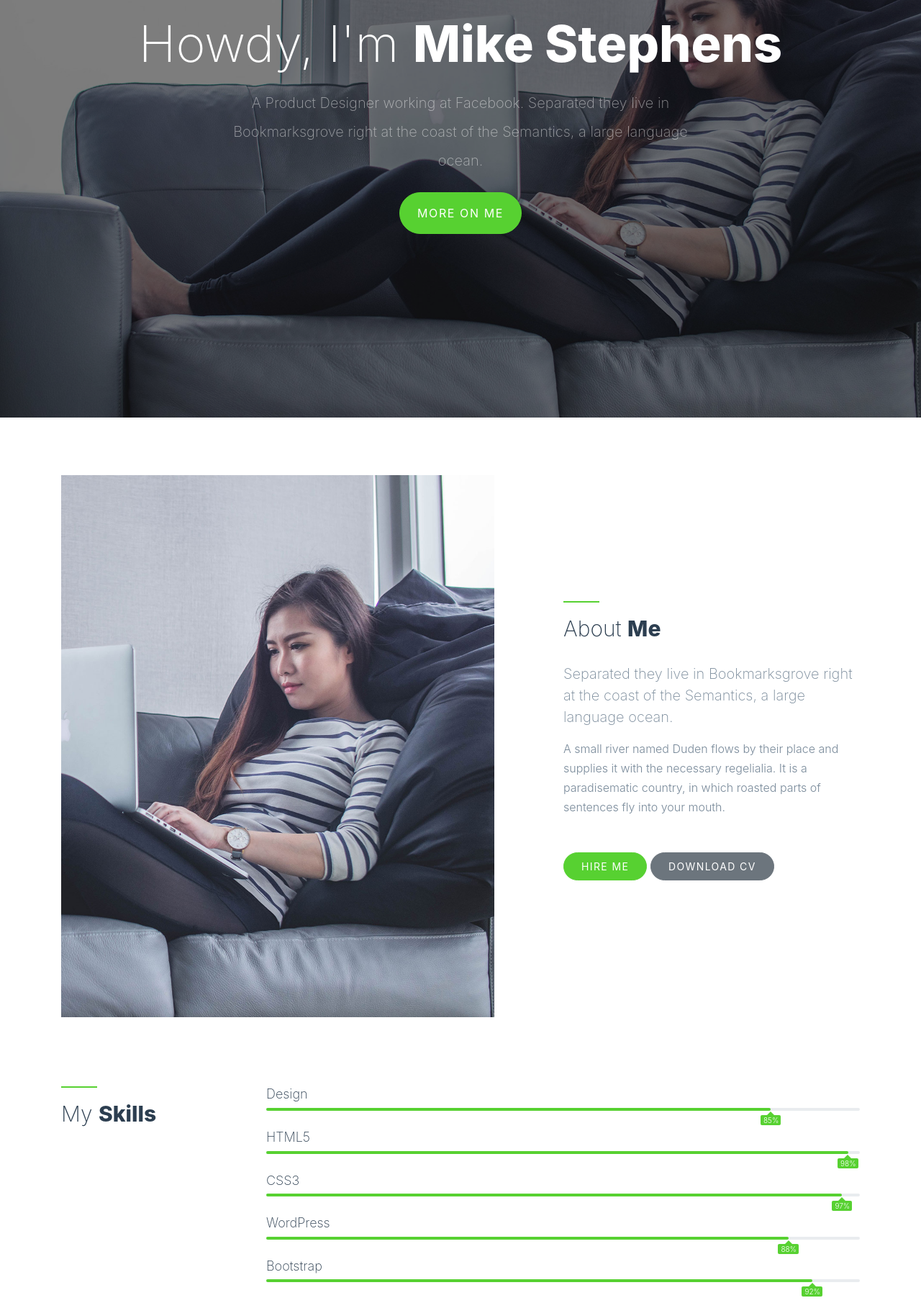
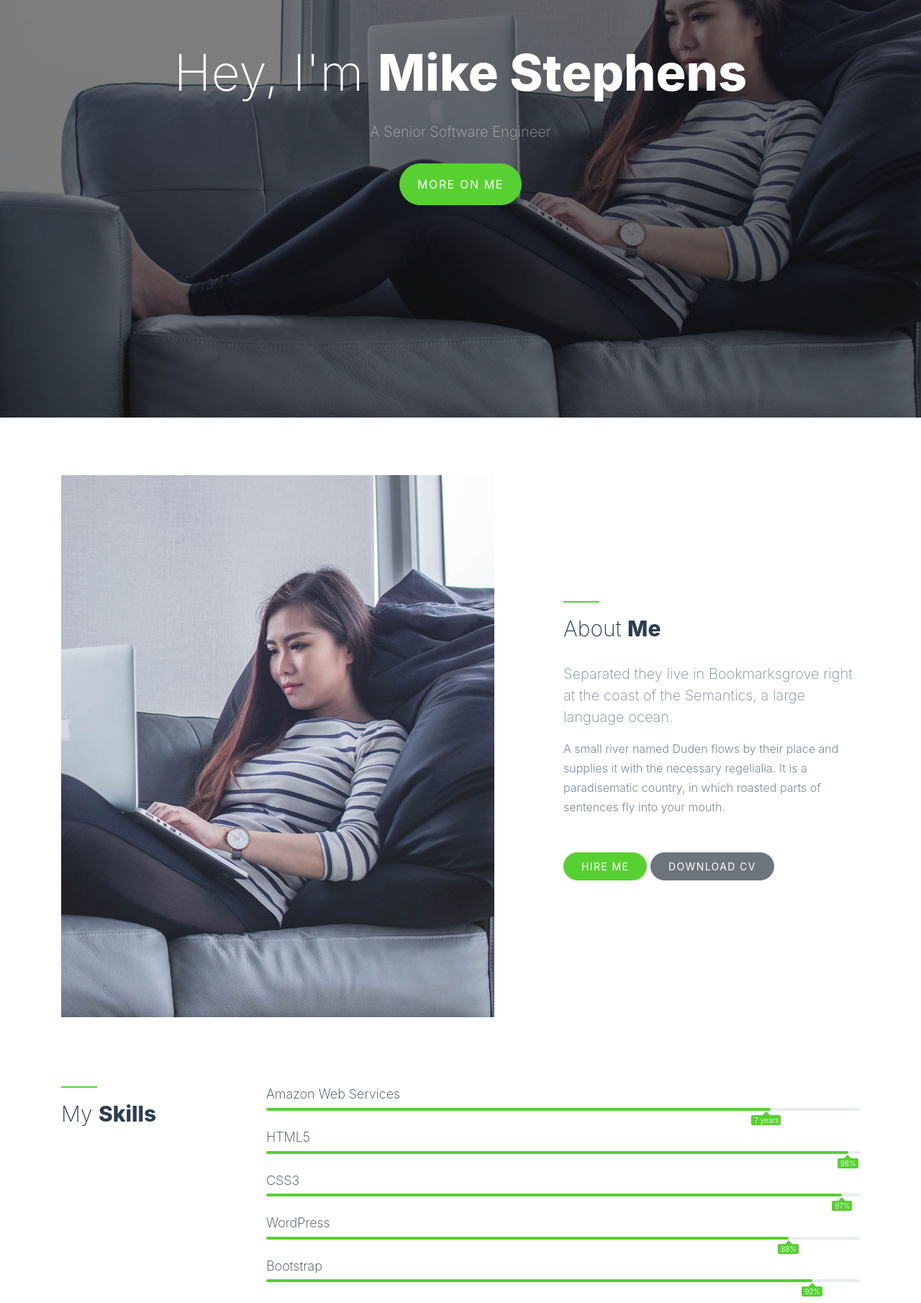
Before and after one commit to mike-stephens/mike-stephens.github.io, a plain HTML site: page index.html in a window 1280 px wide. Shown: the part 220-2030 px from the top of the page at 72% size. Drawn offline with nearby package versions, Linux system fonts and the light colour scheme; some packages are replaced by stand-ins of ours; no server answers; files whose address does not match are found by name.

Commit message:
Minor updates

```diff
--- a/index.html
+++ b/index.html
@@ -6,8 +6,6 @@
     <meta charset="utf-8">
     <meta name="viewport" content="width=device-width, initial-scale=1, shrink-to-fit=no">
 
-
-    <!-- <link rel="stylesheet" href="css/bootstrap.min.css"> -->
     <link rel="stylesheet" href="css/animate.css">
     <link rel="stylesheet" href="css/flexslider.css">
     <link rel="stylesheet" href="fonts/icomoon/style.css">
@@ -17,12 +15,9 @@
 
     <link href="https://fonts.googleapis.com/css?family=Nunito+Sans:200,300,400,700" rel="stylesheet">
 
-
+    <script src="https://kit.fontawesome.com/090d30f9a2.js" crossorigin="anonymous"></script>
   </head>
   <body data-spy="scroll" data-target="#pb-navbar" data-offset="200">
-
-
-
     <nav class="navbar navbar-expand-lg site-navbar navbar-light bg-light" id="pb-navbar">
 
       <div class="container">
@@ -52,8 +47,8 @@
       <div class="container">
         <div class="row intro-text align-items-center justify-content-center">
           <div class="col-md-10 text-center">
-            <h1 class="site-heading site-animate">Howdy, I'm <strong>Mike Stephens</strong></h1>
-            <p class="lead site-subheading mb-4 site-animate">A Product Designer working at Facebook. Separated they live in Bookmarksgrove right at the coast of the Semantics, a large language ocean.</p>
+            <h1 class="site-heading site-animate">Hey, I'm <strong>Mike Stephens</strong></h1>
+            <p class="lead site-subheading mb-4 site-animate">A Senior Software Engineer</p>
             <p><a href="#section-about" class="smoothscroll btn btn-primary px-4 py-3">More On Me</a></p>
           </div>
         </div>
@@ -89,10 +84,10 @@
           </div>
           <div class="col-md-9">
             <div class="skill">
-              <h3>Design</h3>
+              <h3>Amazon Web Services</h3>
               <div class="progress">
                 <div class="progress-bar" role="progressbar" style="width: 85%" aria-valuenow="85" aria-valuemin="0" aria-valuemax="100">
-                  <span>85%</span>
+                  <span>7 years</span>
                 </div>
               </div>
             </div>
@@ -221,7 +216,8 @@
           <div class="col-md-6 col-lg-4 text-center mb-5">
             <div class="site-service-item site-animate" data-animate-effect="fadeIn">
               <span class="icon">
-                <span class="icon-phone3"></span>
+                <!-- <span class="icon-phone3"></span> -->
+                <i class="fab fa-stack-overflow"></i>
               </span>
               <h3 class="mb-4">Mobile Optimize</h3>
               <p>Far far away, behind the word mountains, far from the countries Vokalia and Consonantia, there live the blind texts. Separated they live in Bookmarksgrove right at the coast of the Semantics, a large language ocean.</p>
```
